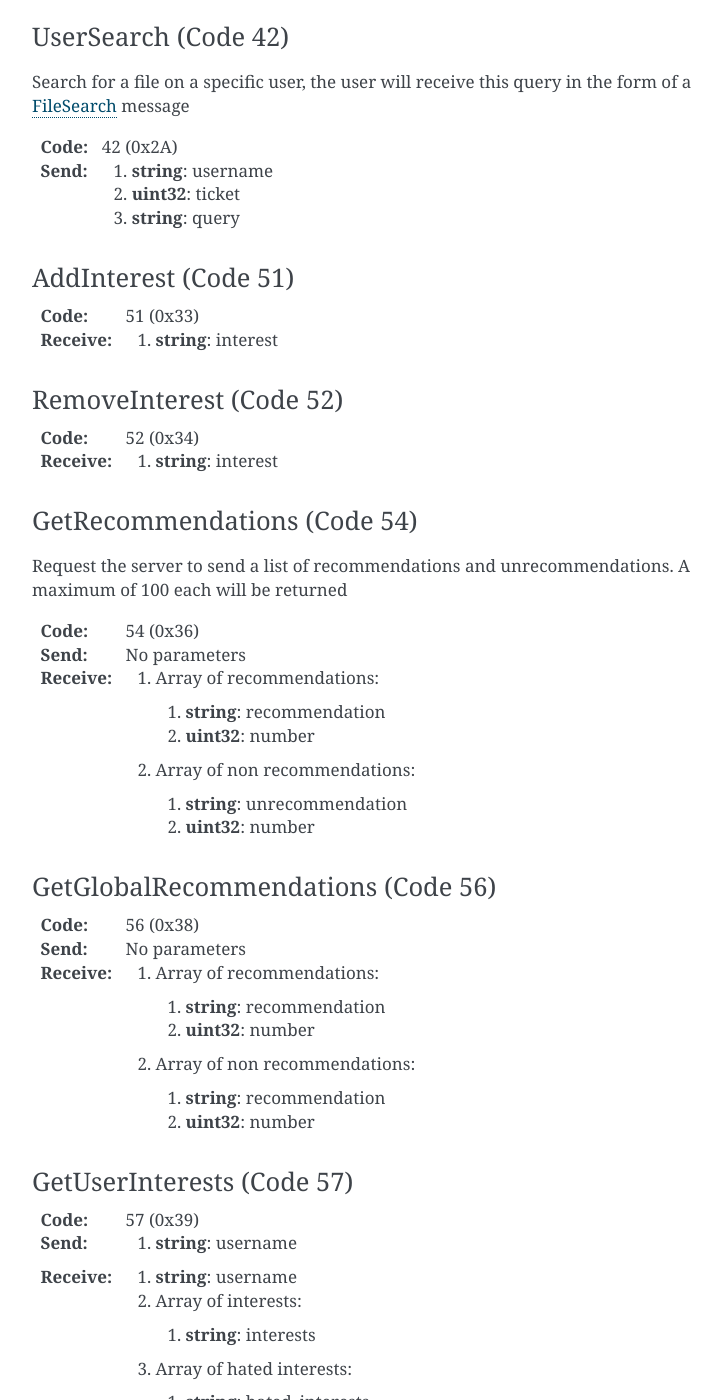
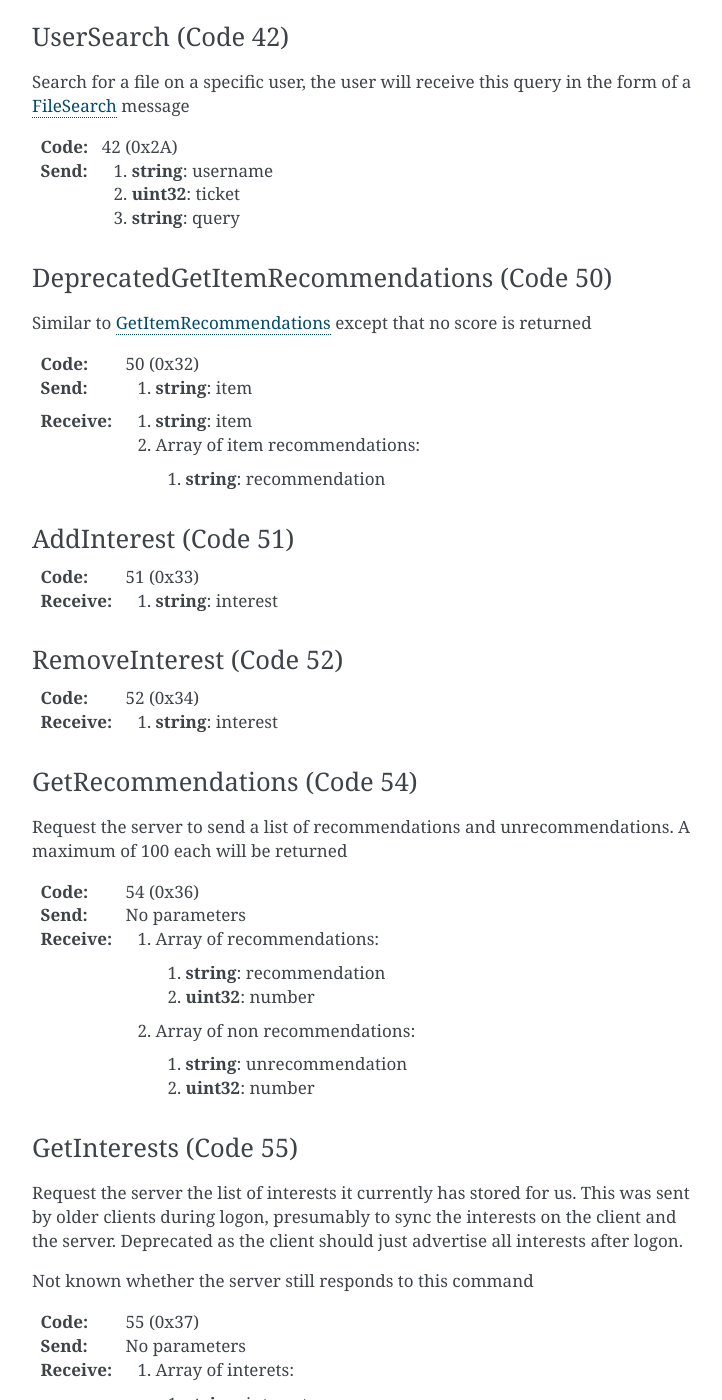
Before and after one commit to JurgenR/aioslsk, a Sphinx documentation site: the page built from docs/source/MESSAGES.rst, in a window 1280 px wide and 1400 px high, scrolled down 8661 px. Shown: the whole window, without its empty margins (388-1110 px from the left). Built offline with Sphinx 7.4.7, drawn with Linux system fonts in a browser that asks for light colours; some of the changed text lies outside the part shown.

Commit message:
feat: add deprecated messages

```diff
--- a/docs/source/MESSAGES.rst
+++ b/docs/source/MESSAGES.rst
@@ -533,6 +533,23 @@ Search for a file on a specific user, the user will receive this query in the fo
    3. **string**: query
 
 
+.. _DeprecatedGetItemRecommendations:
+
+DeprecatedGetItemRecommendations (Code 50)
+------------------------------------------
+
+Similar to GetItemRecommendations_ except that no score is returned
+
+:Code: 50 (0x32)
+:Send:
+   1. **string**: item
+:Receive:
+   1. **string**: item
+   2. Array of item recommendations:
+
+      1. **string**: recommendation
+
+
 .. _AddInterest:
 
 AddInterest (Code 51)
@@ -572,6 +589,23 @@ Request the server to send a list of recommendations and unrecommendations. A ma
 
       1. **string**: unrecommendation
       2. **uint32**: number
+
+
+.. _GetInterests:
+
+GetInterests (Code 55)
+----------------------
+
+Request the server the list of interests it currently has stored for us. This was sent by older clients during logon, presumably to sync the interests on the client and the server. Deprecated as the client should just advertise all interests after logon.
+
+Not known whether the server still responds to this command
+
+:Code: 55 (0x37)
+:Send: No parameters
+:Receive:
+   1. Array of interets:
+
+      1. **string**: interest
 
 
 .. _GetGlobalRecommendations:
```
Also changed, not shown: 1 other file.
